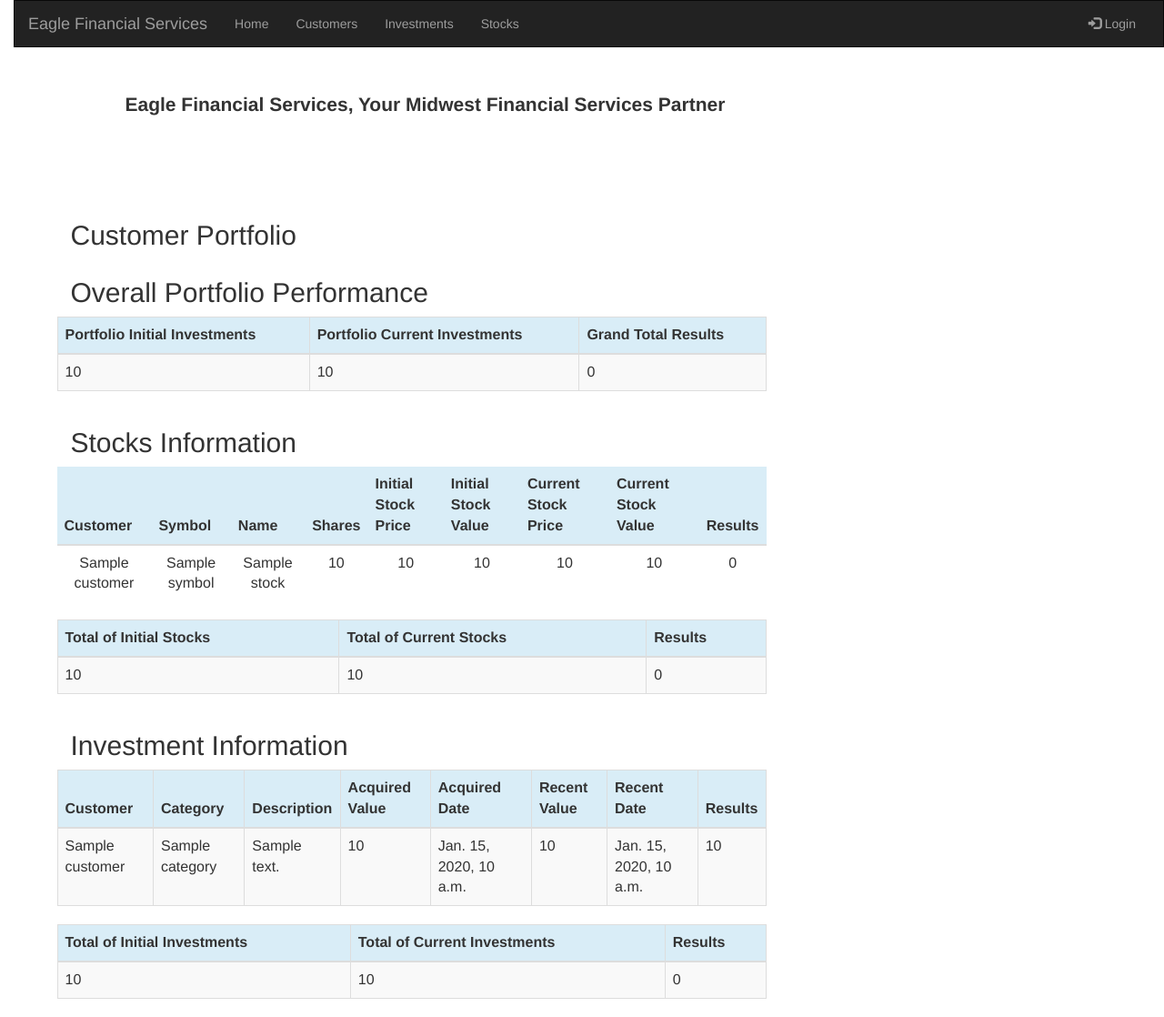
After one commit to laurasherwin/assign2P, a Django app: template portfolio/templates/portfolio/portfolio.html in a window 1280 px wide. The commit adds this page. Shown: the whole page at 91% size. Run offline with Django 3.2, Linux system fonts and the light colour scheme; the template is opened without the code that fills it: most values are stand-ins (such as "Sample title", 1, 10 or a date in 2020); some libraries are stand-ins or nearby versions.

Commit message:
2P2 first commit 7.25

```diff
--- a/efs/settings.py
+++ b/efs/settings.py
@@ -26,7 +26,7 @@ SECRET_KEY = '4z42+#a2nr!vl8pu9c5ww)dirl=yafe3f)^3pzs)q$2#y8sx-a'
 DEBUG = True
 
 ALLOWED_HOSTS = ['*']
-
+#ALLOWED_HOSTS = []
 
 # Application definition
 
@@ -39,6 +39,9 @@ INSTALLED_APPS = [
     'django.contrib.staticfiles',
     'portfolio',
     'crispy_forms',
+    'rest_framework',
+    'mathfilters',
+    'django.contrib.humanize',
 ]
 
 MIDDLEWARE = [
--- a/portfolio/templates/portfolio/customer_list.html
+++ b/portfolio/templates/portfolio/customer_list.html
@@ -59,11 +59,12 @@
                     <td><a href="{% url 'portfolio:customer_delete' pk=customer.pk %}"
                            onclick="return confirm('Are you sure you want to delete?')"
                            class="btn btn-danger">Delete</a>
+                     <td><a href="{% url 'portfolio:portfolio' pk=customer.pk %}"
+                           class="btn btn-primary">Portfolio</a>
                     </td>
 
 
-                    <td><a href=""
-                           class="btn btn-primary">Portfolio</a>
+
 
                 </tr>
             {% endfor %}
--- /dev/null
+++ b/portfolio/templates/portfolio/portfolio.html
@@ -0,0 +1,154 @@
+{% extends 'portfolio/base.html' %}
+{% load static %}
+{% load mathfilters %}
+{% load humanize %}
+{% block content %}
+
+
+<html lang="en">
+<head>
+    <link rel="stylesheet" href="{% static 'css/portfolio.css' %}">
+    <meta charset="UTF-8">
+    <title>Eagle Financial Services</title>
+</head>
+<body>
+ <header class="jumbotron my-4 table-responsive" style="background: white">
+      <p class="lead text-nowrap"><b>Eagle Financial Services, Your Midwest Financial Services Partner</b></p>
+         </header>
+
+<div class="row">
+<!--    <h2 class="navbar-brand" style="padding-left: 15Px">Customer Portfolio</h2> -->
+    <h2 style="padding-left: 15Px">Customer Portfolio</h2>
+</div>
+<!-- Overall portfolio -->
+<div class="row">
+    <h2 style="padding-left: 15Px">Overall Portfolio Performance</h2>
+</div>
+<div class="row">
+    <table class="table table-striped table-bordered table-hover">
+        <thead>
+        <tr class="bg-info">
+            <th>Portfolio Initial Investments</th>
+            <th>Portfolio Current Investments</th>
+            <th>Grand Total Results</th>
+        </tr>
+        </thead>
+        <tbody>
+        <tr>
+            <td>{{ portfolio_initial_total|intcomma }}</td>
+            <td>{{ portfolio_current_total|intcomma }}</td>
+            <td>{{ portfolio_current_total|sub:portfolio_initial_total|intcomma }}</td>
+        </tr>
+        </tbody>
+    </table>
+</div>
+
+ <!-- Customer stock info -->
+ <div class="row">
+    <h2 style="padding-left: 15Px">Stocks Information</h2>
+
+</div>
+<div class="row">
+    <table class="table table-hover table-responsive-lg text-center">
+        <thead>
+        <tr class="bg-info">
+            <th>Customer</th>
+            <th>Symbol</th>
+            <th>Name</th>
+            <th>Shares</th>
+            <th>Initial Stock Price</th>
+            <th>Initial Stock Value</th>
+            <th>Current Stock Price</th>
+            <th>Current Stock Value</th>
+            <th>Results</th>
+        </tr>
+        </thead>
+        <tbody>
+
+</body>
+   {% for stock in stocks %}
+            <tr>
+                <td>{{ stock.customer }}</td>
+                <td>{{ stock.symbol }}</td>
+                <td>{{ stock.name }}</td>
+                <td>{{ stock.shares|intcomma }}</td>
+                <td>{{ stock.purchase_price|intcomma }}</td>
+                <td>{{ stock.initial_stock_value|intcomma}}</td>
+                <td>{{ stock.current_stock_price|intcomma }}</td>
+                <td>{{ stock.current_stock_value|intcomma }}</td>
+                <td>{{ stock.current_stock_value|sub:stock.initial_stock_value|intcomma }}</td>
+            </tr>
+        {% endfor %}
+        </tbody>
+    </table>
+
+   <table class="table table-striped table-bordered table-hover">
+        <thead>
+        <tr class="bg-info">
+            <th>Total of Initial Stocks</th>
+            <th>Total of Current Stocks</th>
+            <th>Results</th>
+        </tr>
+        </thead>
+        <tbody>
+        <tr>
+            <td>{{ sum_of_initial_stock_value|intcomma }}</td>
+            <td>{{ sum_current_stocks_value|intcomma }}</td>
+            <td>{{ sum_current_stocks_value|sub:sum_of_initial_stock_value|intcomma }}</td>
+        </tr>
+        </tbody>
+    </table>
+</div>
+
+<!-- Customer investment info -->
+<div class="row">
+    <h2 style="padding-left: 15Px">Investment Information</h2>
+</div>
+<div class="row">
+    <table class="table table-striped table-bordered table-hover">
+        <thead>
+        <tr class="bg-info">
+            <th>Customer</th>
+            <th>Category</th>
+            <th>Description</th>
+            <th>Acquired Value</th>
+            <th>Acquired Date</th>
+            <th>Recent Value</th>
+            <th>Recent Date</th>
+            <th>Results</th>
+        </tr>
+        </thead>
+        <tbody>
+        {% for investment in investments %}
+        <tr>
+            <td>{{ investment.customer }}</td>
+            <td>{{ investment.category }}</td>
+            <td>{{ investment.description }}</td>
+            <td>{{ investment.acquired_value|intcomma }}</td>
+            <td>{{ investment.acquired_date }}</td>
+            <td>{{ investment.recent_value|intcomma }}</td>
+            <td>{{ investment.recent_date }}</td>
+            <td>{{ investment.recent_value|sub:investment.acquired_value|intcomma }}</td>
+        </tr>
+        {% endfor %}
+        </tbody>
+    </table>
+    <table class="table table-striped table-bordered table-hover">
+        <thead>
+        <tr class="bg-info">
+            <th>Total of Initial Investments</th>
+            <th>Total of Current Investments</th>
+            <th>Results</th>
+        </tr>
+        </thead>
+        <tbody>
+        <tr>
+            <td>{{ sum_acquired_investments|intcomma }}</td>
+            <td>{{ sum_recent_investments|intcomma }}</td>
+            <td>{{ sum_recent_investments|sub:sum_acquired_investments|intcomma }}</td>
+        </tr>
+        </tbody>
+    </table>
+</div>
+
+{% endblock %}
```
Also changed, not shown: portfolio/models.py (+22 -1 lines), portfolio/serializers.py (added, +9 -0 lines), portfolio/urls.py (+8 -1 lines), portfolio/views.py (+59 -0 lines), db.sqlite3.
